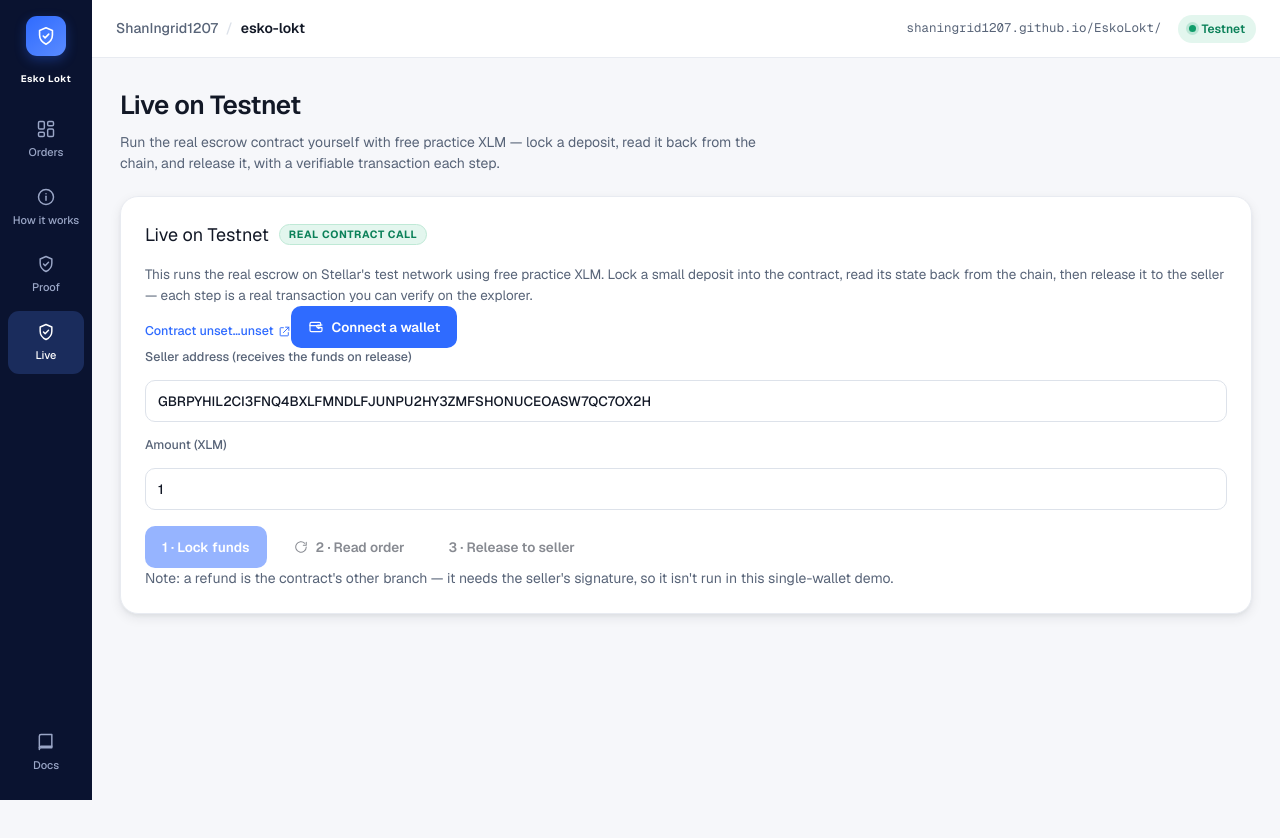
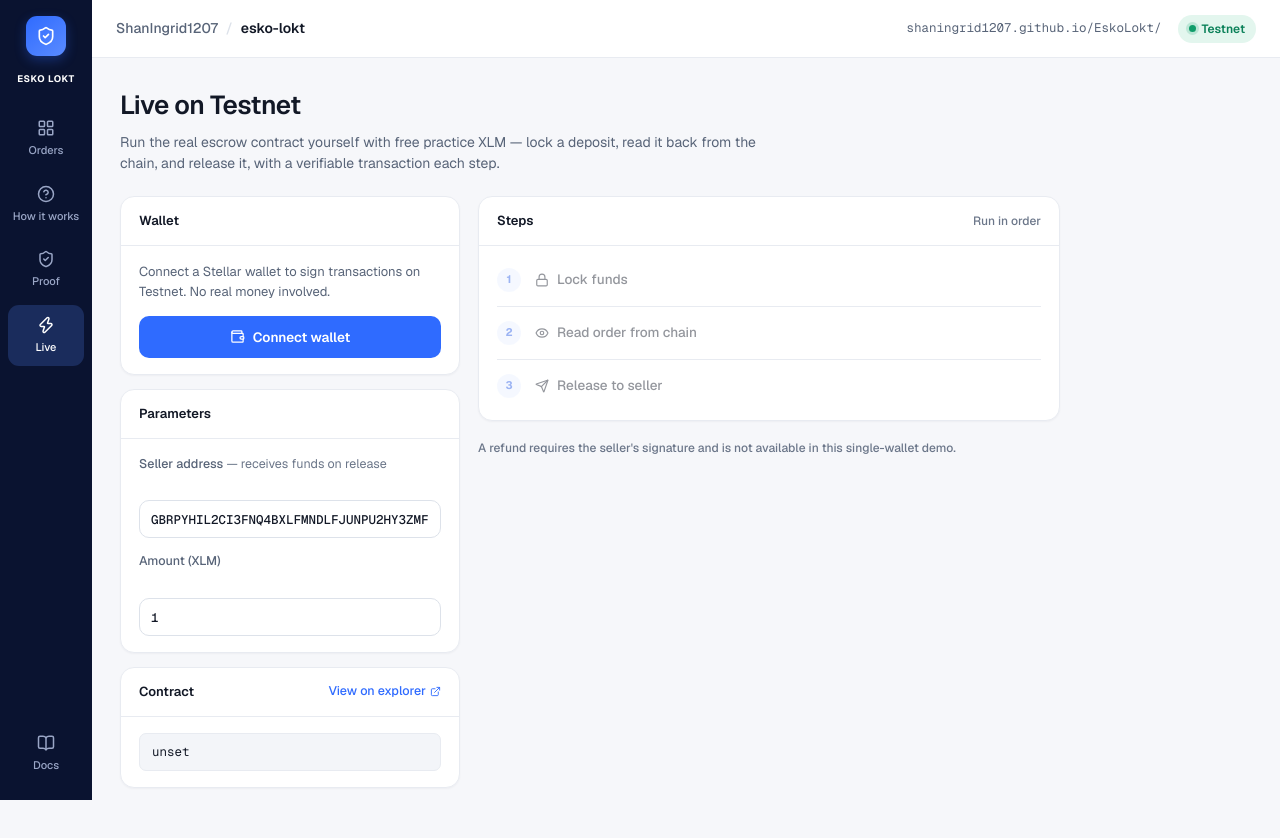
Before and after one commit to ShanIngrid1207/EskoLokt, a React (Vite) app in the folder web/: page / in a window 1280 px wide. Both pictures are taken after a click on the button "Live". Shown: the top 838 px of the page. Before the commit the page ends 800 px from the top, so only its background shows below. Built offline with nearby package versions, Linux system fonts and the light colour scheme; no server answers; what @stellar/stellar-sdk would draw is missing.

Commit message:
ui: polish — fixed sidebar, redesigned Live page, lucide icons, dark mode

```diff
--- a/web/package.json
+++ b/web/package.json
@@ -15,6 +15,7 @@
     "@creit.tech/stellar-wallets-kit": "^1.9.5",
     "@stellar/freighter-api": "^4.0.0",
     "@stellar/stellar-sdk": "^13.0.0",
+    "lucide-react": "^1.24.0",
     "qrcode": "^1.5.4",
     "react": "^18.3.1",
     "react-dom": "^18.3.1"
--- a/web/src/App.tsx
+++ b/web/src/App.tsx
@@ -3,15 +3,21 @@ import { OrdersDashboard } from "./components/OrdersDashboard";
 import { GuideView } from "./components/GuideView";
 import { ProofView } from "./components/ProofView";
 import { LiveEscrowPanel } from "./components/LiveEscrowPanel";
-import { IconGrid, IconInfo, IconShield, IconBook } from "./components/icons";
+import {
+  LayoutGrid,
+  HelpCircle,
+  ShieldCheck,
+  Zap,
+  BookOpen,
+} from "lucide-react";
 
 type View = "orders" | "guide" | "proof" | "live";
 
-const NAV: { id: View; label: string; icon: typeof IconGrid }[] = [
-  { id: "orders", label: "Orders", icon: IconGrid },
-  { id: "guide", label: "How it works", icon: IconInfo },
-  { id: "proof", label: "Proof", icon: IconShield },
-  { id: "live", label: "Live", icon: IconShield },
+const NAV: { id: View; label: string; Icon: React.ElementType }[] = [
+  { id: "orders",  label: "Orders",       Icon: LayoutGrid  },
+  { id: "guide",   label: "How it works", Icon: HelpCircle  },
+  { id: "proof",   label: "Proof",        Icon: ShieldCheck },
+  { id: "live",    label: "Live",         Icon: Zap         },
 ];
 
 const TITLES: Record<View, { title: string; sub: string }> = {
@@ -45,27 +51,30 @@ export default function App() {
       {/* Dark rail */}
       <nav className="rail" aria-label="Primary">
         <div className="rail-logo" title="Esko Lokt">
-          <IconShield size={22} />
+          <ShieldCheck size={20} />
         </div>
-        <span className="rail-brand">Esko Lokt</span>
+        <span className="rail-brand">ESKO LOKT</span>
         <div className="rail-items">
-          {NAV.map((item) => {
-            const Icon = item.icon;
-            return (
-              <button
-                key={item.id}
-                className={`rail-item ${view === item.id ? "active" : ""}`}
-                onClick={() => setView(item.id)}
-                aria-current={view === item.id ? "page" : undefined}
-              >
-                <Icon size={20} />
-                <span>{item.label}</span>
-              </button>
-            );
-          })}
+          {NAV.map(({ id, label, Icon }) => (
+            <button
+              key={id}
+              className={`rail-item ${view === id ? "active" : ""}`}
+              onClick={() => setView(id)}
+              aria-current={view === id ? "page" : undefined}
+            >
+              <Icon size={18} />
+              <span>{label}</span>
+            </button>
+          ))}
         </div>
-        <a className="rail-item docs" href={REPO_URL} target="_blank" rel="noreferrer">
-          <IconBook size={20} />
+        <a
+          className="rail-item docs"
+          href={REPO_URL}
+          target="_blank"
+          rel="noreferrer"
+          title="View source on GitHub"
+        >
+          <BookOpen size={18} />
           <span>Docs</span>
         </a>
       </nav>
@@ -97,9 +106,9 @@ export default function App() {
             </div>
 
             {view === "orders" && <OrdersDashboard />}
-            {view === "guide" && <GuideView />}
-            {view === "proof" && <ProofView />}
-            {view === "live" && <LiveEscrowPanel />}
+            {view === "guide"  && <GuideView />}
+            {view === "proof"  && <ProofView />}
+            {view === "live"   && <LiveEscrowPanel />}
           </div>
         </main>
       </div>
--- a/web/src/DevHarness.tsx
+++ b/web/src/DevHarness.tsx
@@ -28,6 +28,7 @@ import {
 import { FRIENDBOT_URL, USDC_CODE, USDC_ISSUER } from "./lib/constants";
 import { stub, sampleOrder } from "./stubData";
 import type { OrderView, OrderStatus } from "./lib/types";
+import { Package, CreditCard, WifiOff, ChevronLeft } from "lucide-react";
 
 import { HomeScreen } from "./screens/HomeScreen";
 import { SellerCreateScreen } from "./screens/SellerCreateScreen";
@@ -46,10 +47,10 @@ type Screen =
   | { id: "emergency" };
 
 type Tab = "home" | "connect" | "emergency";
-const TABS: { id: Tab; label: string; emoji: string }[] = [
-  { id: "home", label: "Orders", emoji: "📦" },
-  { id: "connect", label: "Wallet", emoji: "💳" },
-  { id: "emergency", label: "Offline", emoji: "📵" },
+const TABS: { id: Tab; label: string; Icon: React.ElementType }[] = [
+  { id: "home",      label: "Orders",  Icon: Package    },
+  { id: "connect",   label: "Wallet",  Icon: CreditCard },
+  { id: "emergency", label: "Offline", Icon: WifiOff    },
 ];
 
 export default function DevHarness() {
@@ -245,7 +246,7 @@ export default function DevHarness() {
           className="flex h-8 w-8 items-center justify-center rounded-full border border-border/60 text-muted-foreground transition-colors hover:border-border hover:text-foreground"
           aria-label="Go back"
         >
-            ‹
+          <ChevronLeft size={16} />
         </button>
           <span className="text-sm font-medium">
             {screen.id === "sell"
@@ -264,22 +265,22 @@ export default function DevHarness() {
       {!isSubScreen && (
         <nav className="sticky bottom-0 z-40 border-t border-border/60 bg-background/90 backdrop-blur">
           <div className="mx-auto flex max-w-md justify-around px-4 py-2">
-            {TABS.map((t) => (
+            {TABS.map(({ id, label, Icon }) => (
               <button
-                key={t.id}
-                id={`tab-${t.id}`}
+                key={id}
+                id={`tab-${id}`}
                 onClick={() => {
-                  setTab(t.id);
+                  setTab(id);
                   setScreen({ id: "home" });
                 }}
                 className={`flex flex-col items-center gap-0.5 px-4 py-1.5 transition-colors ${
-                  tab === t.id
+                  tab === id
                     ? "text-primary"
                     : "text-muted-foreground hover:text-foreground"
                 }`}
               >
-                <span className="text-lg" aria-hidden="true">{t.emoji}</span>
-                <span className="text-[10px] font-medium tracking-wide">{t.label}</span>
+                <Icon size={20} aria-hidden="true" />
+                <span className="text-[10px] font-medium tracking-wide">{label}</span>
               </button>
             ))}
           </div>
--- a/web/src/components/LiveEscrowPanel.tsx
+++ b/web/src/components/LiveEscrowPanel.tsx
@@ -8,12 +8,82 @@ import {
   STELLAR_EXPLORER_TX,
   STELLAR_EXPLORER_CONTRACT,
 } from "../lib/constants";
-import { IconWallet, IconExternal, IconCheck, IconRefresh } from "./icons";
+import {
+  Wallet,
+  ExternalLink,
+  CheckCircle,
+  RotateCw,
+  Loader2,
+  AlertCircle,
+  Lock,
+  Send,
+  Eye,
+} from "lucide-react";
 
 function truncate(addr: string) {
   return `${addr.slice(0, 6)}…${addr.slice(-6)}`;
 }
 
+// ─── Sub-components for a clean, uniform layout ───────────────────────────────
+
+function SectionLabel({ children }: { children: React.ReactNode }) {
+  return (
+    <p className="live-section-label">{children}</p>
+  );
+}
+
+function Field({
+  label,
+  hint,
+  children,
+}: {
+  label: string;
+  hint?: string;
+  children: React.ReactNode;
+}) {
+  return (
+    <div className="field">
+      <label>
+        {label}
+        {hint && <span className="live-field-hint"> — {hint}</span>}
+      </label>
+      {children}
+    </div>
+  );
+}
+
+// ─── Step button — one of the three sequential actions ────────────────────────
+function StepButton({
+  step,
+  label,
+  icon: Icon,
+  onClick,
+  disabled,
+  busy,
+}: {
+  step: number;
+  label: string;
+  icon: React.ElementType;
+  onClick: () => void;
+  disabled: boolean;
+  busy: boolean;
+}) {
+  return (
+    <button
+      className={`live-step-btn${disabled ? " disabled" : ""}`}
+      onClick={onClick}
+      disabled={disabled}
+    >
+      <span className="live-step-num">{step}</span>
+      <span className="live-step-body">
+        {busy ? <Loader2 size={14} className="live-spin" /> : <Icon size={14} />}
+        <span>{label}</span>
+      </span>
+    </button>
+  );
+}
+
+// ─── Main panel ───────────────────────────────────────────────────────────────
 export function LiveEscrowPanel() {
   const w = useStellarWallet();
   const e = useEscrow(w.publicKey);
@@ -23,84 +93,196 @@ export function LiveEscrowPanel() {
   const busy = e.status === "pending";
 
   return (
-    <section className="card">
-      <h2>
-        Live on Testnet <span className="badge">Real contract call</span>
-      </h2>
-      <p className="demo-intro">
-        This runs the real escrow on Stellar's test network using free practice XLM. Lock a small
-        deposit into the contract, read its state back from the chain, then release it to the seller —
-        each step is a real transaction you can verify on the explorer.
+    <div className="live-layout">
+      {/* ── Left column: setup ──────────────────────────────────────────────── */}
+      <div className="live-col">
+
+        {/* Wallet connection card */}
+        <div className="panel">
+          <div className="panel-head">
+            <span>Wallet</span>
+            {w.isConnected && (
+              <span className="live-connected-badge">
+                <span className="net-dot" style={{ width: 6, height: 6 }} />
+                Connected
+              </span>
+            )}
+          </div>
+
+          <div className="live-panel-body">
+            {!w.isConnected ? (
+              <>
+                <p className="live-helper-text">
+                  Connect a Stellar wallet to sign transactions on Testnet. No real money involved.
                 </p>
-
-      <a className="view" href={STELLAR_EXPLORER_CONTRACT(CONTRACT_ID)} target="_blank" rel="noreferrer">
-        Contract {truncate(CONTRACT_ID)} <IconExternal size={13} />
-      </a>
-
-      {/* Connect */}
-      {!w.isConnected ? (
-        <button className="btn primary" onClick={w.connect} disabled={w.isConnecting}>
-          <IconWallet size={16} /> {w.isConnecting ? "Connecting…" : "Connect a wallet"}
-        </button>
-      ) : (
-        <p className="muted">Connected: {truncate(w.publicKey!)}</p>
-      )}
-      {w.connectError && <p className="warn">{w.connectError}</p>}
-
-      {/* Inputs */}
-      <label className="field">
-        <span>Seller address (receives the funds on release)</span>
-        <input value={seller} onChange={(ev) => setSeller(ev.target.value.trim())} spellCheck={false} />
-      </label>
-      <label className="field">
-        <span>Amount (XLM)</span>
-        <input value={amount} onChange={(ev) => setAmount(ev.target.value.trim())} inputMode="decimal" />
-      </label>
-
-      {/* Steps */}
-      <div className="btn-row">
                 <button
                   className="btn primary"
+                  onClick={w.connect}
+                  disabled={w.isConnecting}
+                  style={{ width: "100%" }}
+                >
+                  {w.isConnecting ? (
+                    <><Loader2 size={15} className="live-spin" /> Connecting…</>
+                  ) : (
+                    <><Wallet size={15} /> Connect wallet</>
+                  )}
+                </button>
+              </>
+            ) : (
+              <div className="fact" style={{ paddingTop: 0, borderTop: "none" }}>
+                <dt>Address</dt>
+                <dd>
+                  <code style={{ fontFamily: "var(--mono)", fontSize: 12 }}>
+                    {truncate(w.publicKey!)}
+                  </code>
+                </dd>
+              </div>
+            )}
+            {w.connectError && (
+              <p className="live-error-inline">
+                <AlertCircle size={13} /> {w.connectError}
+              </p>
+            )}
+          </div>
+        </div>
+
+        {/* Parameters card */}
+        <div className="panel">
+          <div className="panel-head">
+            <span>Parameters</span>
+          </div>
+          <div className="live-panel-body" style={{ display: "flex", flexDirection: "column", gap: 14 }}>
+            <Field label="Seller address" hint="receives funds on release">
+              <input
+                className="live-input"
+                value={seller}
+                onChange={(ev) => setSeller(ev.target.value.trim())}
+                spellCheck={false}
+                disabled={busy}
+              />
+            </Field>
+            <Field label="Amount (XLM)">
+              <input
+                className="live-input"
+                value={amount}
+                onChange={(ev) => setAmount(ev.target.value.trim())}
+                inputMode="decimal"
+                disabled={busy}
+              />
+            </Field>
+          </div>
+        </div>
+
+        {/* Contract reference */}
+        <div className="panel">
+          <div className="panel-head">
+            <span>Contract</span>
+            <a
+              className="view"
+              href={STELLAR_EXPLORER_CONTRACT(CONTRACT_ID)}
+              target="_blank"
+              rel="noreferrer"
+            >
+              View on explorer <ExternalLink size={11} />
+            </a>
+          </div>
+          <div className="live-panel-body">
+            <div className="contract-id" style={{ margin: 0 }}>
+              {CONTRACT_ID}
+            </div>
+          </div>
+        </div>
+      </div>
+
+      {/* ── Right column: actions + results ────────────────────────────────── */}
+      <div className="live-col">
+
+        {/* Steps card */}
+        <div className="panel">
+          <div className="panel-head">
+            <span>Steps</span>
+            <span className="muted-xs">Run in order</span>
+          </div>
+          <div className="live-steps-body">
+            <StepButton
+              step={1}
+              label="Lock funds"
+              icon={Lock}
               onClick={() => e.lock(seller, amount)}
               disabled={!w.isConnected || busy}
-        >
-          1 · Lock funds
-        </button>
-        <button className="btn" onClick={() => e.refresh()} disabled={!e.orderId || busy}>
-          <IconRefresh size={14} /> 2 · Read order
-        </button>
-        <button className="btn" onClick={() => e.release()} disabled={!e.orderId || busy}>
-          3 · Release to seller
-        </button>
+              busy={busy && e.action === "Lock funds"}
+            />
+            <div className="live-step-divider" />
+            <StepButton
+              step={2}
+              label="Read order from chain"
+              icon={Eye}
+              onClick={() => e.refresh()}
+              disabled={!e.orderId || busy}
+              busy={busy && e.action === "Read order from chain"}
+            />
+            <div className="live-step-divider" />
+            <StepButton
+              step={3}
+              label="Release to seller"
+              icon={Send}
+              onClick={() => e.release()}
+              disabled={!e.orderId || busy}
+              busy={busy && e.action === "Release to seller"}
+            />
+          </div>
         </div>
 
         {/* Transaction status */}
         {e.status !== "idle" && (
           <div className={`tx-status ${e.status}`}>
-          {e.status === "pending" && <p>⏳ {e.action}: waiting for signature / settling…</p>}
+            {e.status === "pending" && (
+              <p>
+                <Loader2 size={14} className="live-spin" />
+                {e.action}: waiting for signature / settling…
+              </p>
+            )}
             {e.status === "success" && (
               <p>
-              <IconCheck size={14} /> {e.action} succeeded.{" "}
+                <CheckCircle size={14} />
+                {e.action} succeeded.{" "}
                 {e.hash && (
                   <a href={STELLAR_EXPLORER_TX(e.hash)} target="_blank" rel="noreferrer">
-                  View transaction <IconExternal size={12} />
+                    View transaction <ExternalLink size={11} />
                   </a>
                 )}
               </p>
             )}
-          {e.status === "error" && <p className="warn">⚠ {e.action}: {e.error}</p>}
+            {e.status === "error" && (
+              <p>
+                <AlertCircle size={14} />
+                {e.action}: {e.error}
+              </p>
+            )}
           </div>
         )}
 
         {/* On-chain order state */}
         {e.order && (
+          <div className="panel">
+            <div className="panel-head">
+              <span>Order state (from chain)</span>
+              <button
+                className="btn ghost sm"
+                onClick={() => e.refresh()}
+                disabled={busy}
+                title="Refresh from chain"
+              >
+                <RotateCw size={13} /> Refresh
+              </button>
+            </div>
             <dl className="facts">
               <div className="fact">
-            <dt>Order id</dt>
+                <dt>Order ID</dt>
                 <dd>{e.orderId}</dd>
               </div>
               <div className="fact">
-            <dt>Status (from chain)</dt>
+                <dt>Status</dt>
                 <dd>{e.order.status}</dd>
               </div>
               <div className="fact">
@@ -109,15 +291,21 @@ export function LiveEscrowPanel() {
               </div>
               <div className="fact">
                 <dt>Seller</dt>
-            <dd>{truncate(e.order.seller)}</dd>
+                <dd>
+                  <code style={{ fontFamily: "var(--mono)", fontSize: 12 }}>
+                    {truncate(e.order.seller)}
+                  </code>
+                </dd>
               </div>
             </dl>
+          </div>
         )}
 
-      <p className="muted">
-        Note: a refund is the contract's other branch — it needs the seller's signature, so it isn't
-        run in this single-wallet demo.
+        {/* Note */}
+        <p className="muted-xs" style={{ marginTop: 4, lineHeight: 1.6 }}>
+          A refund requires the seller's signature and is not available in this single-wallet demo.
         </p>
-    </section>
+      </div>
+    </div>
   );
 }
--- a/web/src/styles.css
+++ b/web/src/styles.css
@@ -84,7 +84,7 @@ h1 {
 .shell {
   display: grid;
   grid-template-columns: 92px 1fr;
-  height: 100%;
+  min-height: 100vh;
 }
 
 /* Rail */
@@ -95,6 +95,11 @@ h1 {
   align-items: center;
   padding: 16px 8px;
   gap: 10px;
+  /* Fix 1: rail stays full-height and never scrolls — Docs always visible */
+  position: sticky;
+  top: 0;
+  height: 100vh;
+  overflow: hidden;
 }
 .rail-logo {
   display: grid;
@@ -1674,3 +1679,157 @@ input:focus {
     animation-iteration-count: 1 !important;
   }
 }
+
+/* ---------- Live Escrow Panel layout ---------- */
+.live-layout {
+  display: grid;
+  grid-template-columns: 340px 1fr;
+  gap: 18px;
+  align-items: start;
+  max-width: 940px;
+}
+.live-col {
+  display: flex;
+  flex-direction: column;
+  gap: 14px;
+}
+.live-panel-body {
+  padding: 16px 18px;
+}
+.live-helper-text {
+  margin: 0 0 14px;
+  font-size: 13px;
+  color: var(--muted);
+  line-height: 1.55;
+}
+.live-field-hint {
+  color: var(--dim);
+  font-weight: 400;
+}
+.live-input {
+  display: block;
+  width: 100%;
+  height: 38px;
+  padding: 0 11px;
+  background: var(--surface);
+  border: 1px solid var(--border-strong);
+  border-radius: var(--r);
+  color: var(--text);
+  font-family: var(--mono);
+  font-size: 12.5px;
+  outline: none;
+  transition: border-color 0.15s ease, box-shadow 0.15s ease;
+}
+.live-input:focus {
+  border-color: var(--primary);
+  box-shadow: 0 0 0 3px var(--primary-soft);
+}
+.live-input:disabled {
+  background: var(--surface-2);
+  color: var(--muted);
+  cursor: not-allowed;
+}
+.live-section-label {
+  margin: 0 0 10px;
+  font-size: 11px;
+  font-weight: 700;
+  letter-spacing: 0.07em;
+  text-transform: uppercase;
+  color: var(--dim);
+}
+.live-connected-badge {
+  display: inline-flex;
+  align-items: center;
+  gap: 5px;
+  font-size: 12px;
+  font-weight: 600;
+  color: var(--success-press);
+}
+.live-error-inline {
+  display: flex;
+  align-items: center;
+  gap: 6px;
+  margin: 10px 0 0;
+  font-size: 13px;
+  color: var(--danger);
+}
+
+/* Step buttons */
+.live-steps-body {
+  padding: 8px 0;
+}
+.live-step-btn {
+  display: flex;
+  align-items: center;
+  gap: 14px;
+  width: 100%;
+  padding: 14px 18px;
+  background: transparent;
+  border: none;
+  cursor: pointer;
+  font-family: inherit;
+  text-align: left;
+  transition: background 0.13s ease;
+}
+.live-step-btn:hover:not(.disabled) {
+  background: var(--surface-2);
+}
+.live-step-btn.disabled {
+  opacity: 0.45;
+  cursor: not-allowed;
+}
+.live-step-num {
+  display: grid;
+  place-items: center;
+  width: 24px;
+  height: 24px;
+  border-radius: 50%;
+  background: var(--primary-soft);
+  color: var(--primary-press);
+  font-size: 11px;
+  font-weight: 700;
+  flex-shrink: 0;
+}
+.live-step-body {
+  display: flex;
+  align-items: center;
+  gap: 8px;
+  font-size: 13.5px;
+  font-weight: 500;
+  color: var(--text);
+}
+.live-step-divider {
+  height: 1px;
+  background: var(--border);
+  margin: 0 18px;
+}
+@keyframes live-spin {
+  to { transform: rotate(360deg); }
+}
+.live-spin {
+  animation: live-spin 0.9s linear infinite;
+}
+
+@media (max-width: 780px) {
+  .live-layout {
+    grid-template-columns: 1fr;
+  }
+}
+
+/* ---------- Dark mode ---------- */
+@media (prefers-color-scheme: dark) {
+  :root {
+    --bg: #0f1117;
+    --surface: #171b26;
+    --surface-2: #1d2130;
+    --border: #252a3a;
+    --border-strong: #2e3448;
+    --text: #eef0f6;
+    --muted: #8892a8;
+    --dim: #6b7489;
+    --primary-soft: #1a2440;
+    --success-soft: #0d2b20;
+    --warn-soft: #2a1f0d;
+    --danger-soft: #2a1217;
+  }
+}
--- a/web/vite.config.ts
+++ b/web/vite.config.ts
@@ -11,4 +11,9 @@ export default defineConfig({
     ? "/EskoLokt/"
     : "/",
   plugins: [react()],
+  // StellarWalletsKit's randombytes dep references Node's `global`; map it to
+  // the browser's `globalThis` so the bundle doesn't crash on load.
+  define: {
+    global: "globalThis",
+  },
 });
```
Also changed, not shown: 1 other file (tests, documents, lock files or other folders). Lines whose indentation alone changed are shown as unchanged.
